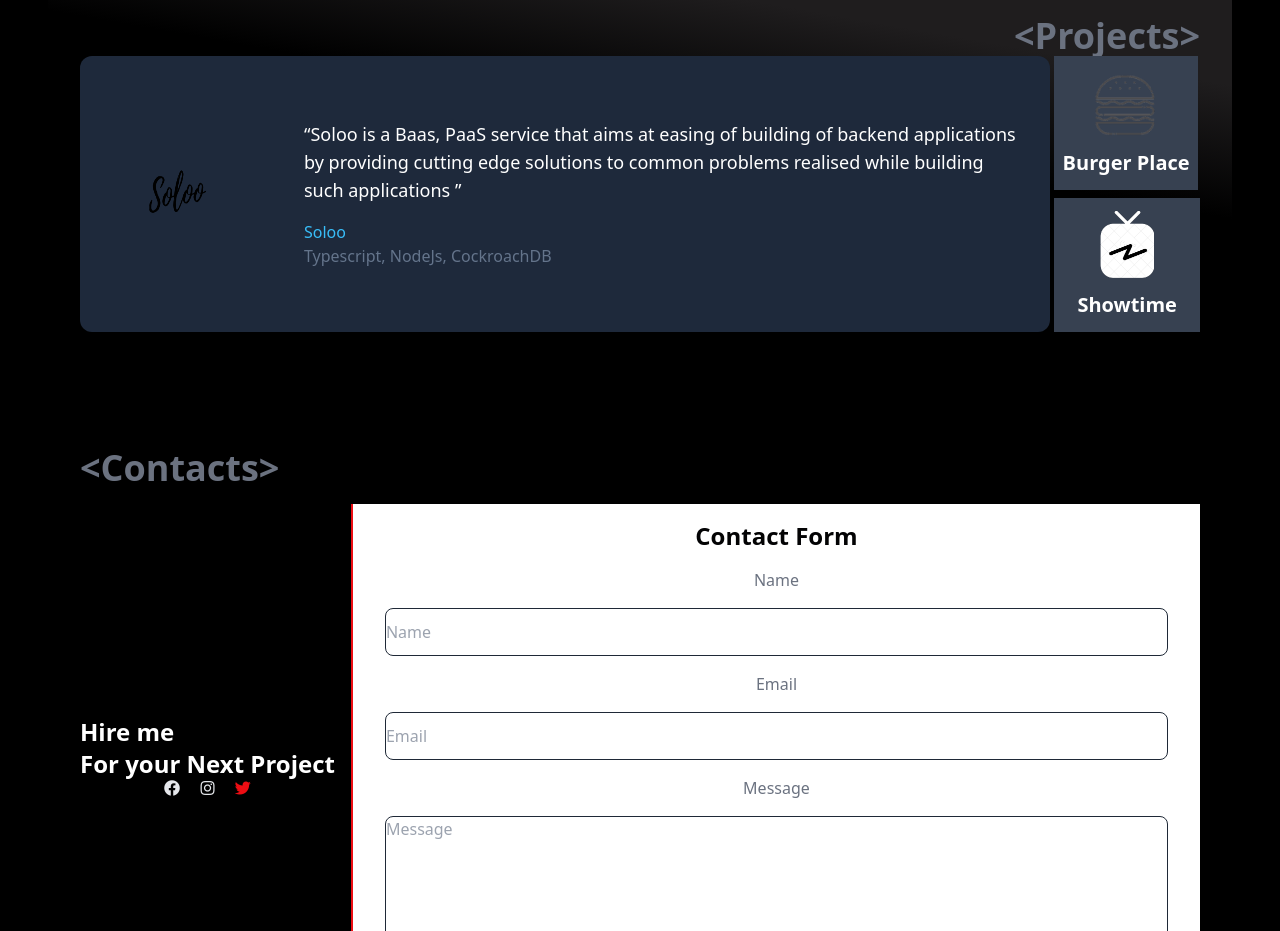
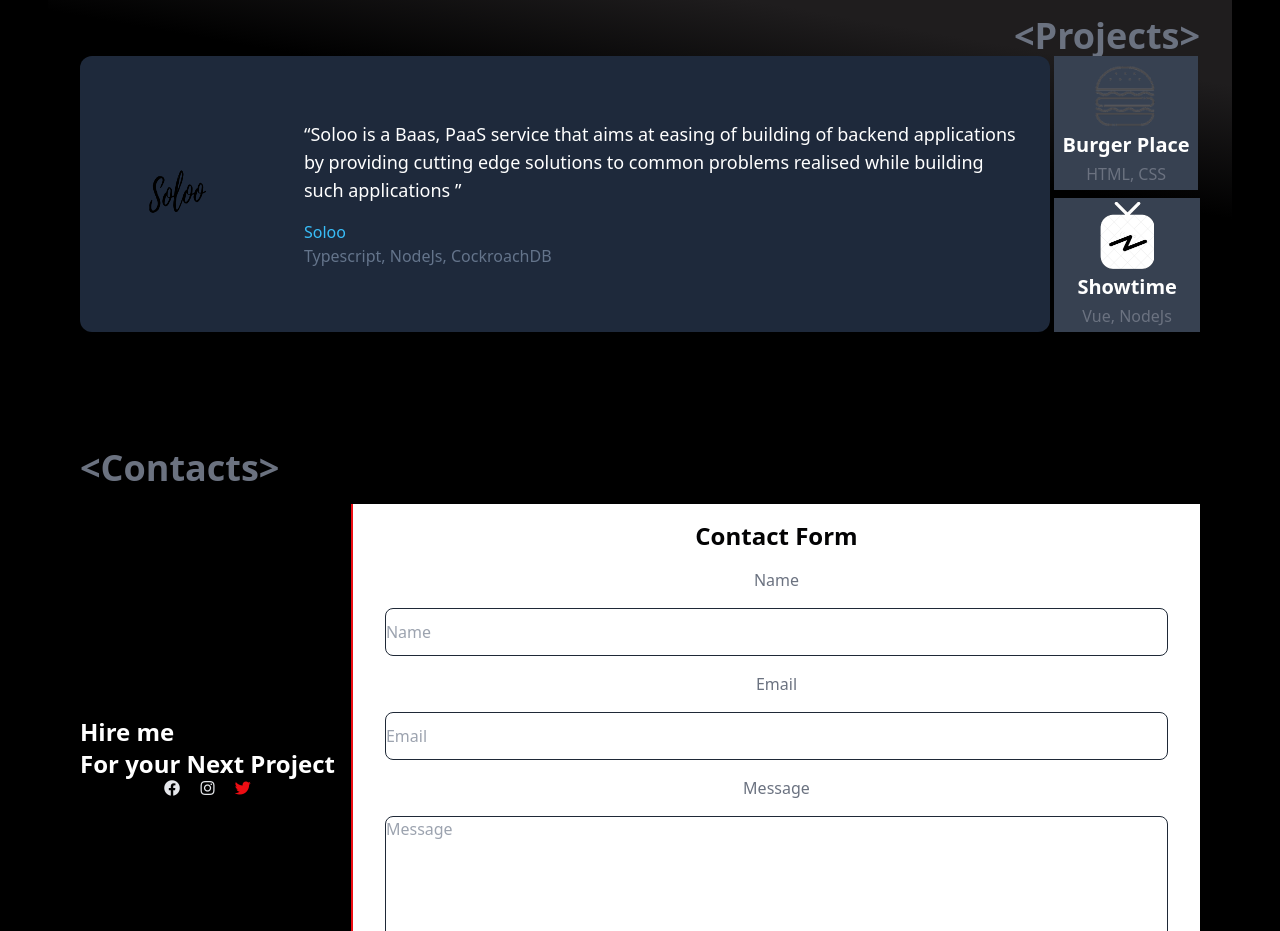
Before and after one commit to bryanbill/port, a plain HTML site: page index.html in a window 1280 px wide. Shown: the part 1120-2051 px from the top of the page. Drawn offline with nearby package versions, Linux system fonts and the light colour scheme.

Commit message:
fix:descriptions - added project list descriptions

```diff
--- a/index.html
+++ b/index.html
@@ -139,9 +139,12 @@
                        <a class="no-underline" href="https://github.com/bryanbill/burgers">
                         <div class="flex flex-col justify-evenly items-center bg-gray-300 dark:bg-gray-700 h-full">
                             <img class="h-1/2" src="./assets/burger.png">
-                            <div class="text-xl font-bold">
+                            <div class="text-xl text-center font-bold">
                                 Burger Place
                                 </div>
+                                <div class="text-gray-500">
+                                    HTML, CSS
+                                    </div>
                         </div>
                        </a>
 
@@ -154,6 +157,9 @@
                                 <div class="text-xl font-bold">
                                   Showtime
                                     </div>
+                                    <div class="text-gray-500">
+                                        Vue, NodeJs
+                                        </div>
                             </div>
                            </a>
                     </div>
```
